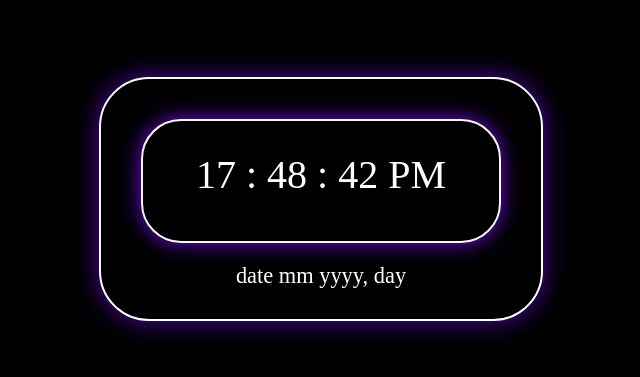
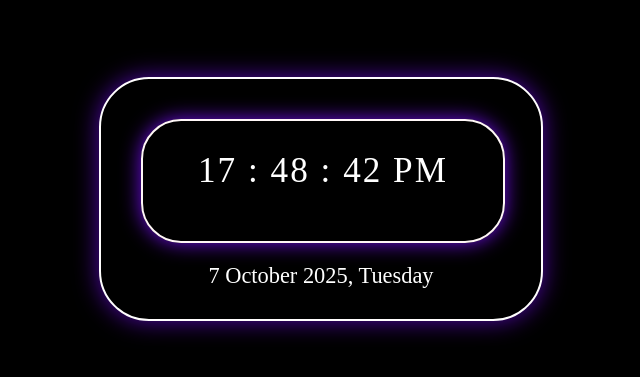
Before and after one commit to Ayush-Rangari/Digital-Clock, a plain HTML site: page index.html in a window 1280 px wide. Shown: the part 201-578 px from the top of the page, without its empty margins (319-959 px from the left). Drawn offline with Linux system fonts and the light colour scheme; a web font is replaced by a local one.

Commit message:
Updated the features

```diff
--- a/index.html
+++ b/index.html
@@ -9,7 +9,7 @@
 <body>
     <div class="clockContainer">
         <div class="time">00:00:00</div>
-        <div class="date">date mm yyyy, day </div>
+        <div class="dateInfo">date mm yyyy, day </div>
     </div>
 
     <script src="script.js"></script>
--- a/script.js
+++ b/script.js
@@ -1,27 +1,52 @@
 function digitalClock() {
   let period;
-    const now = new Date;
-    const hours = now.getHours();
-    const minutes = now.getMinutes();
-    const seconds = now.getSeconds();
+  const now = new Date();
+  const hours = now.getHours().toString().padStart(2, "0");
+  const minutes = now.getMinutes().toString().padStart(2, "0");
+  const seconds = now.getSeconds().toString().padStart(2, "0");
   const date = now.getDate();
   const month = now.getMonth();
   const year = now.getFullYear();
+  const day = now.getDay();
 
+  const time = document.querySelector(".time");
+  const info = document.querySelector(".dateInfo");
 
-    const time = document.querySelector('.time');
-
+  const months = [
+    "January",
+    "February",
+    "March",
+    "April",
+    "May",
+    "June",
+    "July",
+    "August",
+    "September",
+    "October",
+    "November",
+    "December",
+  ];
+  const days = [
+    "Sunday",
+    "Monday",
+    "Tuesday",
+    "Wednesday",
+    "Thursday",
+    "Friday",
+    "Saturday",
+  ];
 
   if (hours >= 0 && hours < 12) {
-        period = 'AM'
-    }else {
+    period = "AM";
 
-        period = 'PM'
+  } else {
+    period = "PM";
   }
-    time.innerHTML = `${hours} : ${minutes} : ${seconds} ${period}`;
 
+  time.textContent = `${hours} : ${minutes} : ${seconds} ${period}`;
 
+  info.textContent = `${date} ${months[month]} ${year}, ${days[day]}`;
 }
 setInterval(digitalClock, 1000);
 
-digitalClock()
+digitalClock();
--- a/styles.css
+++ b/styles.css
@@ -29,18 +29,21 @@ body {
 
 .time {
     height: 60px;
+    display: inline-block;
+    width: 300px;
     border: 2px solid rgb(255, 247, 247);
     box-shadow: 0px 0px 20px rgb(111, 12, 232);
     margin: 20px;
     padding: 30px;
     text-align: center;
-    font-size: 2.5rem;
+    font-size: 2.2rem;
     border-radius: 40px;
+    letter-spacing: 2px;
 }
 .period {
     font-size: 20px;
 }
-.date {
+.dateInfo {
     text-align: center;
     font-size: 1.4rem;
 }
```
Lines whose indentation alone changed are shown as unchanged.
